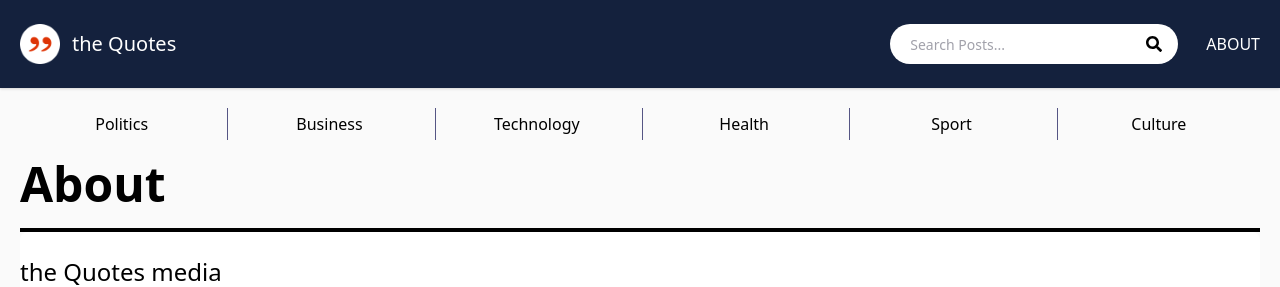
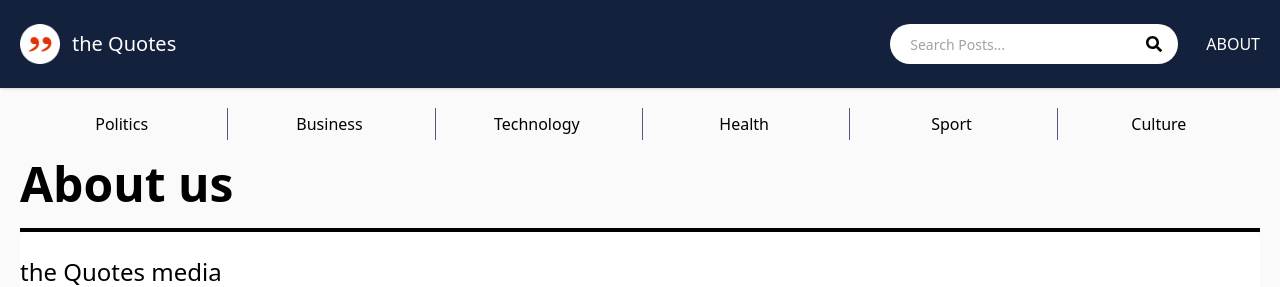
Before and after one commit to mielenyvin/the_quotes_frontend, a Next.js app: page /about in a window 1280 px wide. Shown: the top 287 px of the page. Built offline with nearby package versions, Linux system fonts and the light colour scheme.

Commit message:
small design changes

```diff
--- a/pages/about.js
+++ b/pages/about.js
@@ -3,7 +3,7 @@ import Layout from '@/components/Layout'
 export default function AboutPage() {
     return (
         <Layout title='About the Quotes'>
-            <h1 className='text-5xl border-b-4 pb-5 font-bold'>About</h1>
+            <h1 className='text-5xl border-b-4 pb-5 font-bold'>About us</h1>
 
             <div className='bg-white  rounded-lg py-6 '>
                 <h3 className='text-2xl mb-5'>
```
